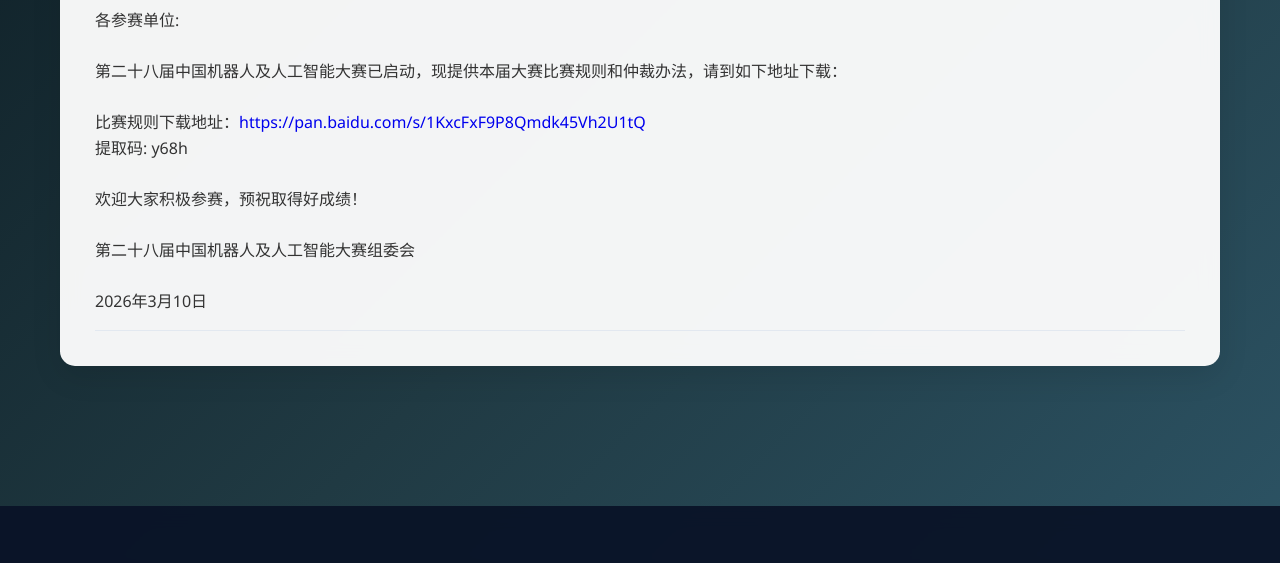
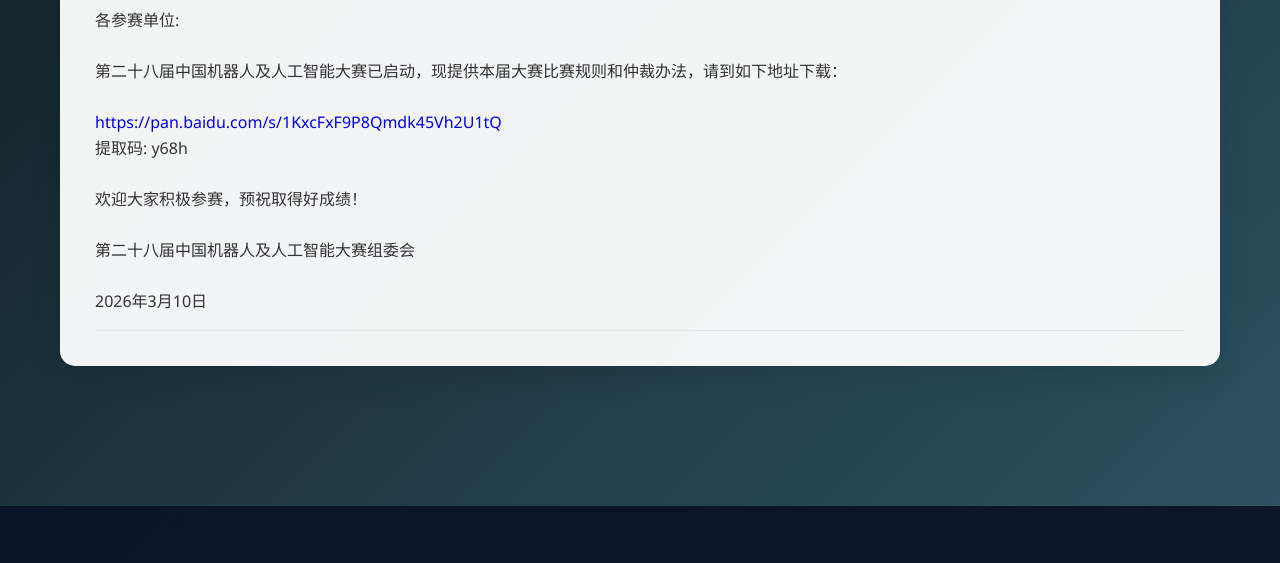
Before and after one commit to iquande/iquande, a plain HTML site: page post/competition-rules-craic2026/index.html in a window 1280 px wide. Shown: the part 222-785 px from the top of the page. Drawn offline with Linux system fonts and the light colour scheme.

Commit message:
更新规则通知

```diff
--- a/post/competition-rules-craic2026/index.html
+++ b/post/competition-rules-craic2026/index.html
@@ -66,7 +66,7 @@
             <div class="post-content" v-pre>
               <p>各参赛单位:<br /><br /></p>
 <p>第二十八届中国机器人及人工智能大赛已启动，现提供本届大赛比赛规则和仲裁办法，请到如下地址下载：<br /><br /></p>
-<p>比赛规则下载地址：<a href="https://pan.baidu.com/s/1KxcFxF9P8Qmdk45Vh2U1tQ" target="_blank">https://pan.baidu.com/s/1KxcFxF9P8Qmdk45Vh2U1tQ</a><br>
+<p><a href="https://pan.baidu.com/s/1KxcFxF9P8Qmdk45Vh2U1tQ" target="_blank">https://pan.baidu.com/s/1KxcFxF9P8Qmdk45Vh2U1tQ</a><br>
 提取码: y68h</p>
 <br />
 欢迎大家积极参赛，预祝取得好成绩！<br /><br />
```
